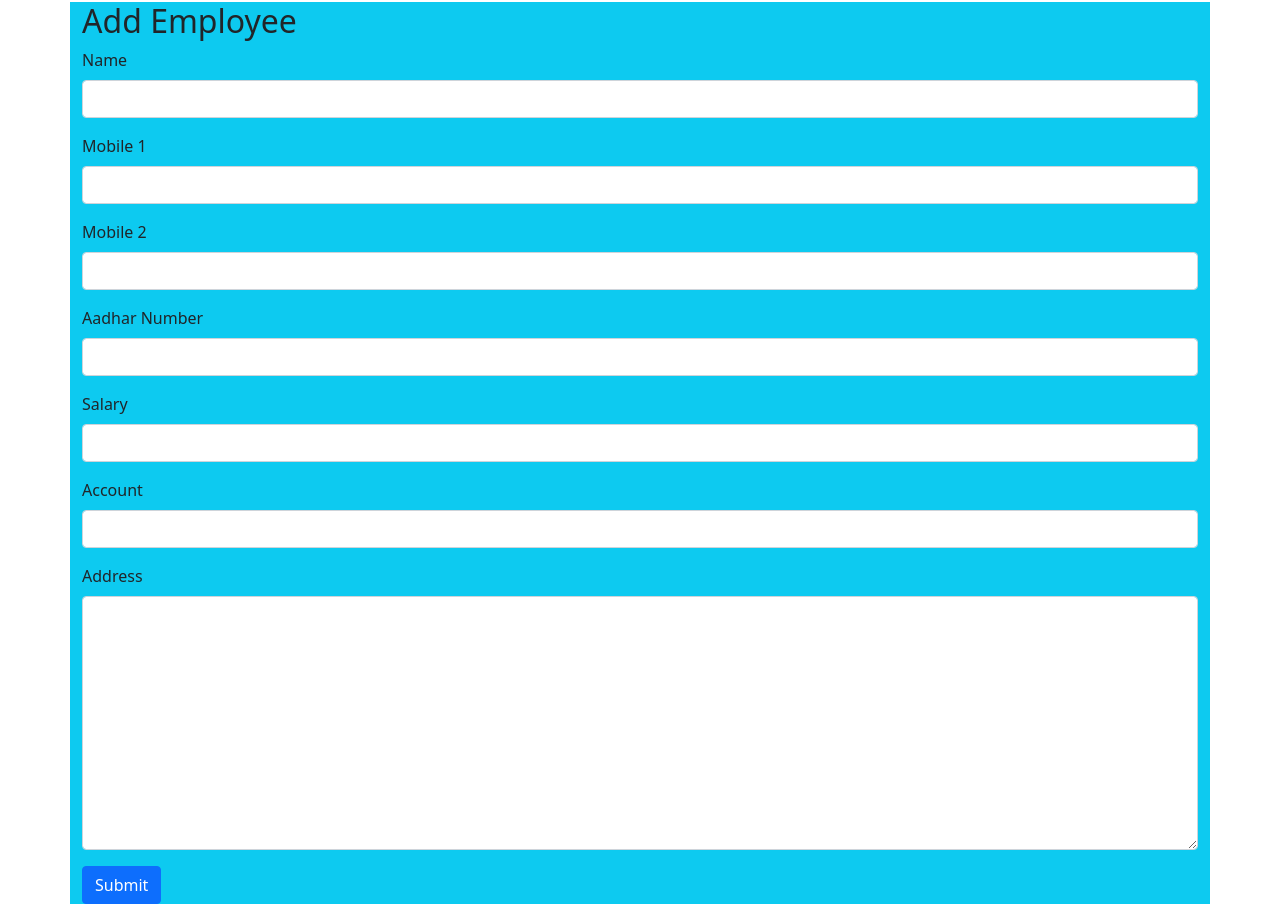
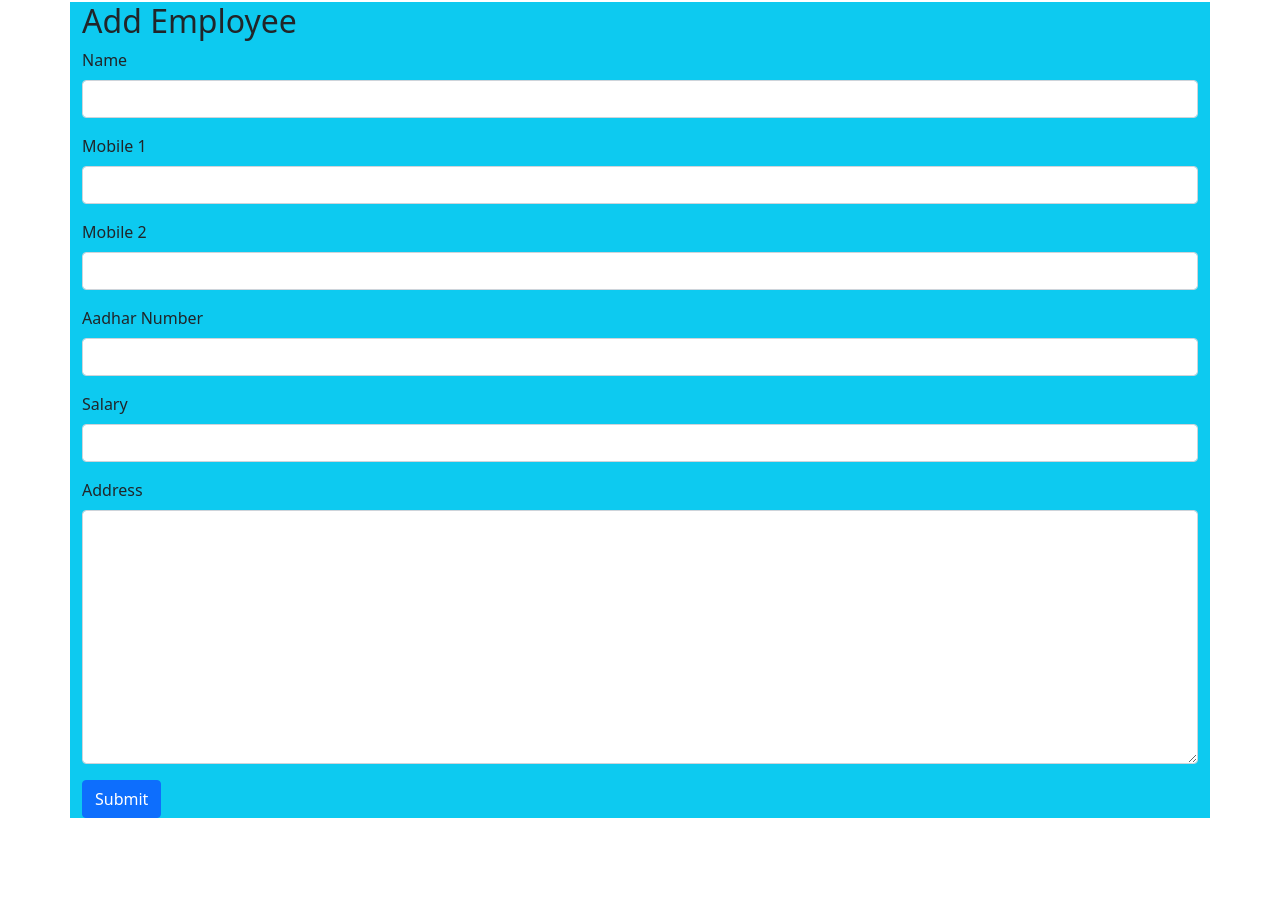
Before and after one commit to nag2mani/SuryaShaktiEngineeringWorks, a Django app: page /add_employee/ in a window 1280 px wide. Shown: the part 46-950 px from the top of the page. After the commit the page ends 864 px from the top, so only its background shows below. Run offline with Django 5.2, Linux system fonts and the light colour scheme.

Commit message:
Done and tested up to expense, fund, employee, checkbox

```diff
--- a/SSEW/home/forms.py
+++ b/SSEW/home/forms.py
@@ -32,13 +32,13 @@ class FundInForm(forms.ModelForm):
 class EmployeeForm(forms.ModelForm):
     class Meta:
         model = Employee
-        fields = ['name', 'mobile1', 'mobile2', 'aadhar_number', 'salary', 'account', 'address']
+        fields = ['name', 'mobile1', 'mobile2', 'aadhar_number', 'salary', 'address']
         widgets = {
             'name': forms.TextInput(attrs={'class': 'form-control'}),
             'mobile1': forms.TextInput(attrs={'class': 'form-control'}),
             'mobile2': forms.TextInput(attrs={'class': 'form-control'}),
             'aadhar_number': forms.TextInput(attrs={'class': 'form-control'}),
             'salary': forms.NumberInput(attrs={'class': 'form-control'}),
-            'account': forms.NumberInput(attrs={'class': 'form-control'}),
+            # 'account': forms.NumberInput(attrs={'class': 'form-control'}),
             'address': forms.Textarea(attrs={'class': 'form-control'}),
         }
--- a/SSEW/home/models.py
+++ b/SSEW/home/models.py
@@ -57,7 +57,7 @@ class Employee(models.Model):
     mobile2 = models.CharField(max_length=10, blank=True, null=True)
     aadhar_number = models.CharField(max_length=12, unique=True)
     salary = models.DecimalField(max_digits=10, decimal_places=2)
-    account = models.DecimalField(max_digits=10, decimal_places=2)
+    # account = models.DecimalField(max_digits=10, decimal_places=2)
     address = models.TextField()
 
     def __str__(self):
--- a/SSEW/home/templates/add_employee.html
+++ b/SSEW/home/templates/add_employee.html
@@ -33,10 +33,6 @@
                 {{ form.salary }}
             </div>
             <div class="mb-3">
-                <label for="account" class="form-label">Account</label>
-                {{ form.account }}
-            </div>
-            <div class="mb-3">
                 <label for="address" class="form-label">Address</label>
                 {{ form.address }}
             </div>
```
Also changed, not shown: SSEW/home/static/js/script.js (+4 -16 lines), SSEW/home/templates/add_expense.html (+12 -9 lines), SSEW/db.sqlite3, SSEW/home/migrations/0004_remove_employee_account.py (added).
